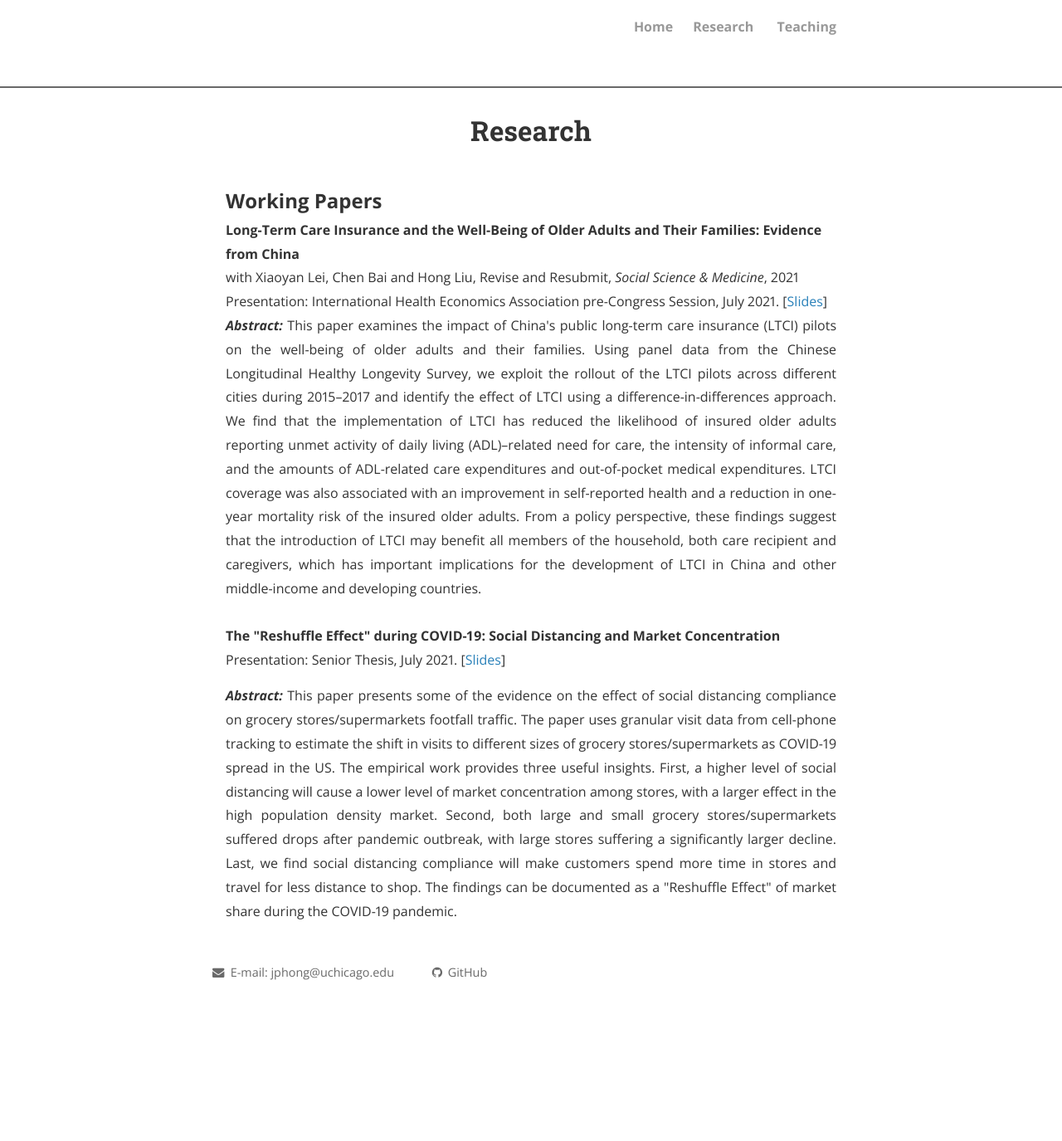
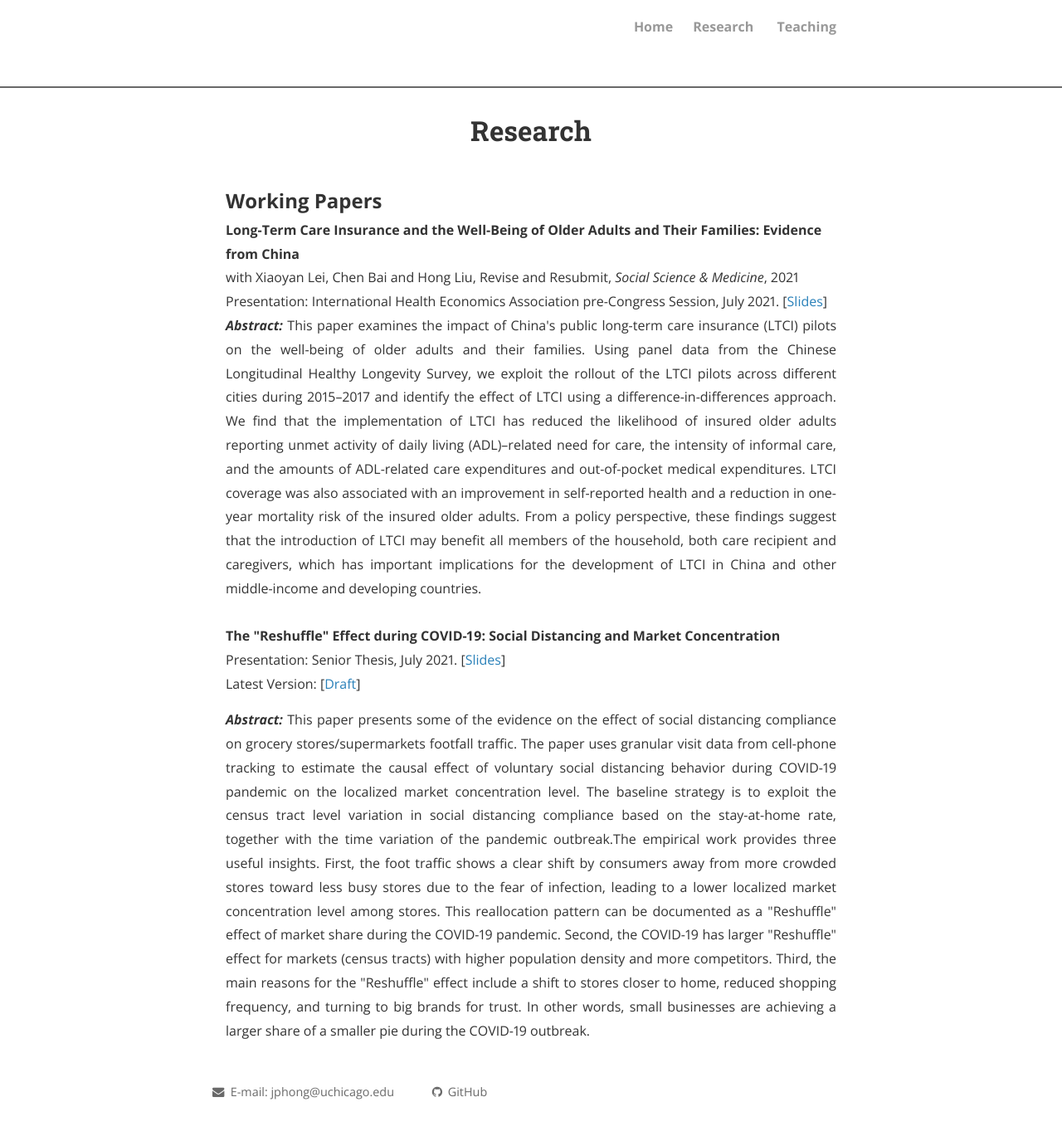
Before and after one commit to JingpengHong/JingpengHong.github.io, a Jekyll site: the page built from research.html, in a window 1280 px wide. Shown: the whole page at 83% size. Built offline with Jekyll 4.4.1, drawn with Linux system fonts in a browser that asks for light colours; nearby versions of some CDN libraries; comment, search, counter and statistics services are not loaded; a style sheet for code colours, icons or effects is not loaded; before the commit the page ends 1231 px from its top, so only the background shows below that.

Commit message:
Update research.html

```diff
--- a/research.html
+++ b/research.html
@@ -12,9 +12,11 @@ with Xiaoyan Lei, Chen Bai and Hong Liu, Revise and Resubmit, <i>Social Science
 Presentation: International Health Economics Association pre-Congress Session, July 2021. [<a href="https://www.dropbox.com/s/cp55sz51u426onv/LTCI_iHEA_July2021.pdf?dl=0>" >Slides</a>]
 <p style="text-align:justify"><b><i>Abstract: </i></b> This paper examines the impact of China's public long-term care insurance (LTCI) pilots on the well-being of older adults and their families. Using panel data from the Chinese Longitudinal Healthy Longevity Survey, we exploit the rollout of the LTCI pilots across different cities during 2015–2017 and identify the effect of LTCI using a difference-in-differences approach. We find that the implementation of LTCI has reduced the likelihood of insured older adults reporting unmet activity of daily living (ADL)–related need for care, the intensity of informal care, and the amounts of ADL-related care expenditures and out-of-pocket medical expenditures. LTCI coverage was also associated with an improvement in self-reported health and a reduction in one-year mortality risk of the insured older adults. From a policy perspective, these findings suggest that the introduction of LTCI may benefit all members of the household, both care recipient and caregivers, which has important implications for the development of LTCI in China and other middle-income and developing countries.
 <br><br>
-<strong>The "Reshuffle Effect" during COVID-19: Social Distancing and Market Concentration</strong>
+<strong>The "Reshuffle" Effect during COVID-19: Social Distancing and Market Concentration</strong>
 <br>
 Presentation: Senior Thesis, July 2021. [<a href="https://www.dropbox.com/s/oomxnzhlvtf67lg/Thesis_slides_Sep2021.pdf?dl=0" >Slides</a>]
 <br>
-<p style="text-align:justify"><b><i>Abstract: </i></b> This paper presents some of the evidence on the effect of social distancing compliance on grocery stores/supermarkets footfall traffic. The paper uses granular visit data from cell-phone tracking to estimate the shift in visits to different sizes of grocery stores/supermarkets as COVID-19 spread in the US. The empirical work provides three useful insights. First, a higher level of social distancing will cause a lower level of market concentration among stores, with a larger effect in the high population density market. Second, both large and small grocery stores/supermarkets suffered drops after pandemic outbreak, with large stores suffering a significantly larger decline. Last, we find social distancing compliance will make customers spend more time in stores and travel for less distance to shop. The findings can be documented as a "Reshuffle Effect" of market share during the COVID-19 pandemic.
+Latest Version: [<a href="https://www.dropbox.com/s/w77ywhln559t31y/Reshuffle_Effect_2021Dec15.pdf?dl=0" >Draft</a>]
 <br>
+<p style="text-align:justify"><b><i>Abstract: </i></b> This paper presents some of the evidence on the effect of social distancing compliance on grocery stores/supermarkets footfall traffic. The paper uses granular visit data from cell-phone tracking to estimate the causal effect of voluntary social distancing behavior during COVID-19 pandemic on the localized market concentration level. The baseline strategy is to exploit the census tract level variation in social distancing compliance based on the stay-at-home rate, together with the time variation of the pandemic outbreak.The empirical work provides three useful insights. First, the foot traffic shows a clear shift by consumers away from more crowded stores toward less busy stores due to the fear of infection, leading to a lower localized market concentration level among stores. This reallocation pattern can be documented as a "Reshuffle" effect of market share during the COVID-19 pandemic. Second, the COVID-19 has larger "Reshuffle" effect for markets (census tracts) with higher population density and more competitors. Third, the main reasons for the "Reshuffle" effect include a shift to stores closer to home, reduced shopping frequency, and turning to big brands for trust. In other words, small businesses are achieving a larger share of a smaller pie during the COVID-19 outbreak.
+<br>
```
